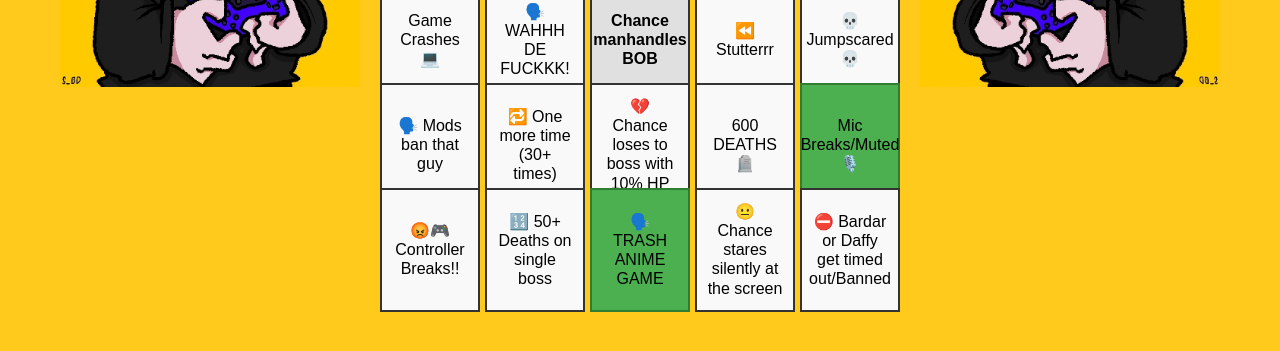
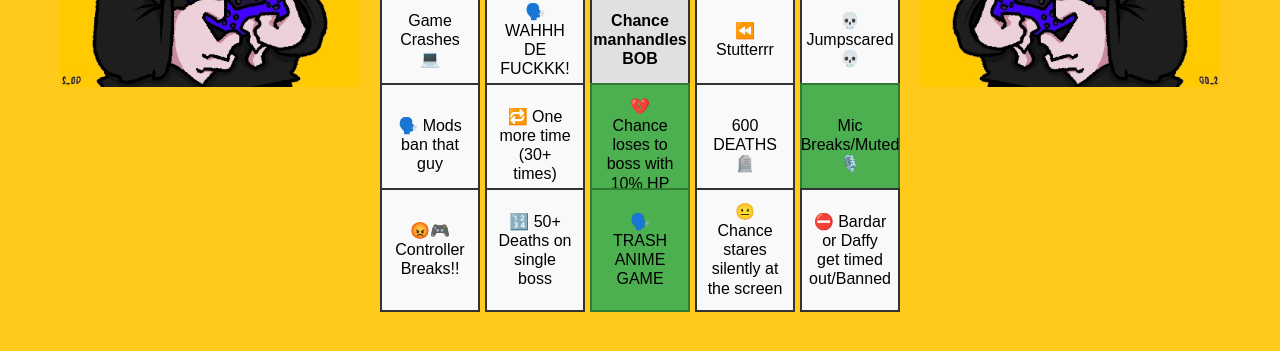
Before and after one commit to GeorgeKyriakou2/ChanceBingo, a website: page index.html in a window 1280 px wide. Shown: the part 435-786 px from the top of the page. Drawn offline with Linux system fonts and the light colour scheme.

Commit message:
Update index.html

```diff
--- a/index.html
+++ b/index.html
@@ -126,7 +126,7 @@
 
             <div class="cell">🗣️ Mods ban that guy</div>
             <div class="cell">🔁 One more time (30+ times)</div>
-            <div class="cell">💔 Chance loses to boss with 10% HP</div>
+            <div class="cell active">💔 Chance loses to boss with 10% HP</div>
             <div class="cell"> 600 DEATHS🪦</div>
             <div class="cell active"> Mic Breaks/Muted🎙️</div>
 
```
